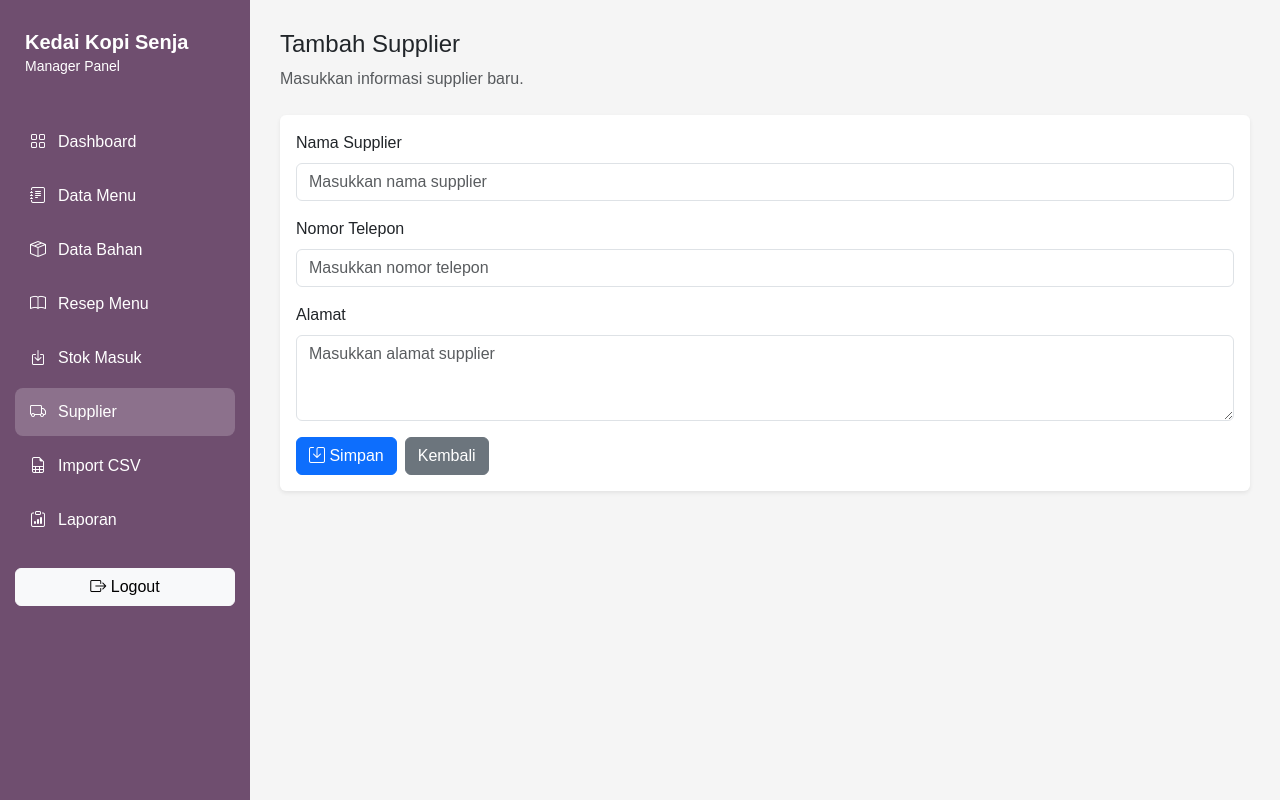
After one commit to lousianaprincesstampu-stack/UKK-KEDAI-KOPI-SENJA, a Laravel app: page /manager/suppliers/create in a window 1280 px wide. The commit adds this page. Run offline with Laravel 12, Linux system fonts and the light colour scheme; a user stored in the database is signed in; data comes from the database, SQL or seed files in the repository; parts of the project's set-up code (start-up, migrations or seed data) failed here and were passed over.

Commit message:
Menambahkan Supplier dan membuat perhitungan HPP dan margin

```diff
--- /dev/null
+++ b/app/Http/Controllers/Manager/SupplierController.php
@@ -0,0 +1,91 @@
+<?php
+
+namespace App\Http\Controllers\Manager;
+
+use App\Http\Controllers\Controller;
+use App\Models\Supplier;
+use Illuminate\Http\Request;
+
+class SupplierController extends Controller
+{
+    public function index(Request $request)
+    {
+        $cari = $request->input('cari');
+        $query = Supplier::query();
+
+        if ($cari) {
+            $query->where('nama_supplier', 'like', '%' . $cari . '%');
+        }
+
+        // Mengurutkan supplier dari yang terbaru.
+        $suppliers = $query->orderBy('id', 'desc')->get();
+
+        // Mengirim data supplier dan pencarian ke halaman.
+        return view('manager.suppliers.index', compact('suppliers', 'cari'));
+    }
+
+    public function create()
+    {
+         return view('manager.suppliers.create');
+    }
+
+    public function store(Request $request)
+    {
+        // Memeriksa data yang dikirim dari formulir.
+        $validated = $request->validate([
+            'nama_supplier' => 'required|string|max:255',
+            'alamat' => 'nullable|string',
+            'no_telepon' => 'nullable|string|max:20',
+        ]);
+
+        //Mmenyimpan supplier dengan status aktif.
+        $validated['status'] = true;
+
+        Supplier::create($validated);
+
+        // Kembali ke halaman daftar supplier.
+        return redirect()->route('manager.suppliers.index')
+            ->with('success', 'Supplier berhasil ditambahkan.');
+    }
+
+    public function edit(string $id)
+    {
+         // Mengambil data supplier berdasarkan ID.
+        $supplier = Supplier::findOrFail($id);
+
+        return view('manager.suppliers.edit', compact('supplier'));
+    }
+
+    public function update(Request $request, string $id)
+    {
+          // Memeriksa data yang dikirim dari formulir.
+        $validated = $request->validate([
+            'nama_supplier' => 'required|string|max:255',
+            'alamat' => 'nullable|string',
+            'no_telepon' => 'nullable|string|max:20',
+    ]);
+
+    $supplier = Supplier::findOrFail($id);
+
+    $supplier->update($validated);
+
+    return redirect()->route('manager.suppliers.index')
+        ->with('success', 'Supplier berhasil diperbarui.');
+    }
+
+    public function destroy(string $id)
+    {
+        $supplier = Supplier::findOrFail($id);
+
+        // Mencegah penghapusan jika masih memiliki riwayat harga.
+        if ($supplier->supplierPrices()->exists()) {
+            return redirect()->route('manager.suppliers.index')
+                ->with('error', 'Supplier tidak dapat dihapus karena masih memiliki riwayat harga.');
+        }
+
+        $supplier->delete();
+
+        return redirect()->route('manager.suppliers.index')
+            ->with('success', 'Supplier berhasil dihapus.');
+    }
+}
--- a/resources/views/manager/layouts/app.blade.php
+++ b/resources/views/manager/layouts/app.blade.php
@@ -139,6 +139,12 @@
             <i class="bi bi-box-arrow-in-down"></i> Stok Masuk
         </a>
 
+        <a href="{{ route('manager.suppliers.index') }}"
+            class="nav-link {{ request()->routeIs('manager.suppliers.*') ? 'active' : '' }}">
+                <i class="bi bi-truck"></i>
+                <span>Supplier</span>
+        </a>
+
         <a href="#">
             <i class="bi bi-file-earmark-spreadsheet"></i> Import CSV
         </a>
--- /dev/null
+++ b/resources/views/manager/suppliers/create.blade.php
@@ -0,0 +1,69 @@
+@extends('manager.layouts.app')
+@section('content')
+
+<div class="mb-4">
+    <h4>Tambah Supplier</h4>
+    <p class="text-muted mb-0">Masukkan informasi supplier baru.</p>
+</div>
+
+<div class="card border-0 shadow-sm">
+    <div class="card-body">
+
+        <form action="{{ route('manager.suppliers.store') }}" method="POST">
+            @csrf
+
+            <div class="mb-3">
+                <label class="form-label">Nama Supplier</label>
+                <input type="text"
+                       name="nama_supplier"
+                       class="form-control @error('nama_supplier') is-invalid @enderror"
+                       value="{{ old('nama_supplier') }}"
+                       placeholder="Masukkan nama supplier"
+                       required>
+
+                @error('nama_supplier')
+                    <div class="invalid-feedback">{{ $message }}</div>
+                @enderror
+            </div>
+
+            <div class="mb-3">
+                <label class="form-label">Nomor Telepon</label>
+                <input type="text"
+                       name="no_telepon"
+                       class="form-control @error('no_telepon') is-invalid @enderror"
+                       value="{{ old('no_telepon') }}"
+                       placeholder="Masukkan nomor telepon">
+
+                @error('no_telepon')
+                    <div class="invalid-feedback">{{ $message }}</div>
+                @enderror
+            </div>
+
+            <div class="mb-3">
+                <label class="form-label">Alamat</label>
+                <textarea name="alamat"
+                          class="form-control @error('alamat') is-invalid @enderror"
+                          rows="3"
+                          placeholder="Masukkan alamat supplier">{{ old('alamat') }}</textarea>
+
+                @error('alamat')
+                    <div class="invalid-feedback">{{ $message }}</div>
+                @enderror
+            </div>
+
+            <div class="d-flex gap-2">
+                <button type="submit" class="btn btn-primary">
+                    <i class="bi bi-save"></i> Simpan
+                </button>
+
+                <a href="{{ route('manager.suppliers.index') }}"
+                   class="btn btn-secondary">
+                    Kembali
+                </a>
+            </div>
+
+        </form>
+    </div>
+</div>
+
+@endsection
--- a/routes/web.php
+++ b/routes/web.php
@@ -7,6 +7,7 @@ use App\Http\Controllers\Manager\MenuController;
 use App\Http\Controllers\Manager\BahanController;
 use App\Http\Controllers\Manager\RecipeController;
 use App\Http\Controllers\Manager\StockEntryController;
+use App\Http\Controllers\Manager\SupplierController;
 
 // Halaman utama diarahkan ke login.
 Route::get('/', function () {
@@ -122,6 +123,10 @@ Route::middleware(['auth', 'role:manager'])
     Route::post('/stock-entries', [StockEntryController::class, 'store'])
         ->name('stock-entries.store');
 
+    // Route untuk mengelola data supplier.
+    Route::resource('suppliers', SupplierController::class)
+        ->except(['show']);
+
     });
 
     // Route khusus Kasir. Pengguna hrs login dan memiliki role cashier.
```
Also changed, not shown: app/Http/Controllers/Manager/RecipeController.php (+22 -2 lines), resources/views/manager/recipes/index.blade.php (+23 -1 lines), resources/views/manager/suppliers/edit.blade.php (added, +70 -0 lines), resources/views/manager/suppliers/index.blade.php (added, +116 -0 lines), database/migrations/2026_11_15_150414_add_fields_to_suppliers_table.php (added).
